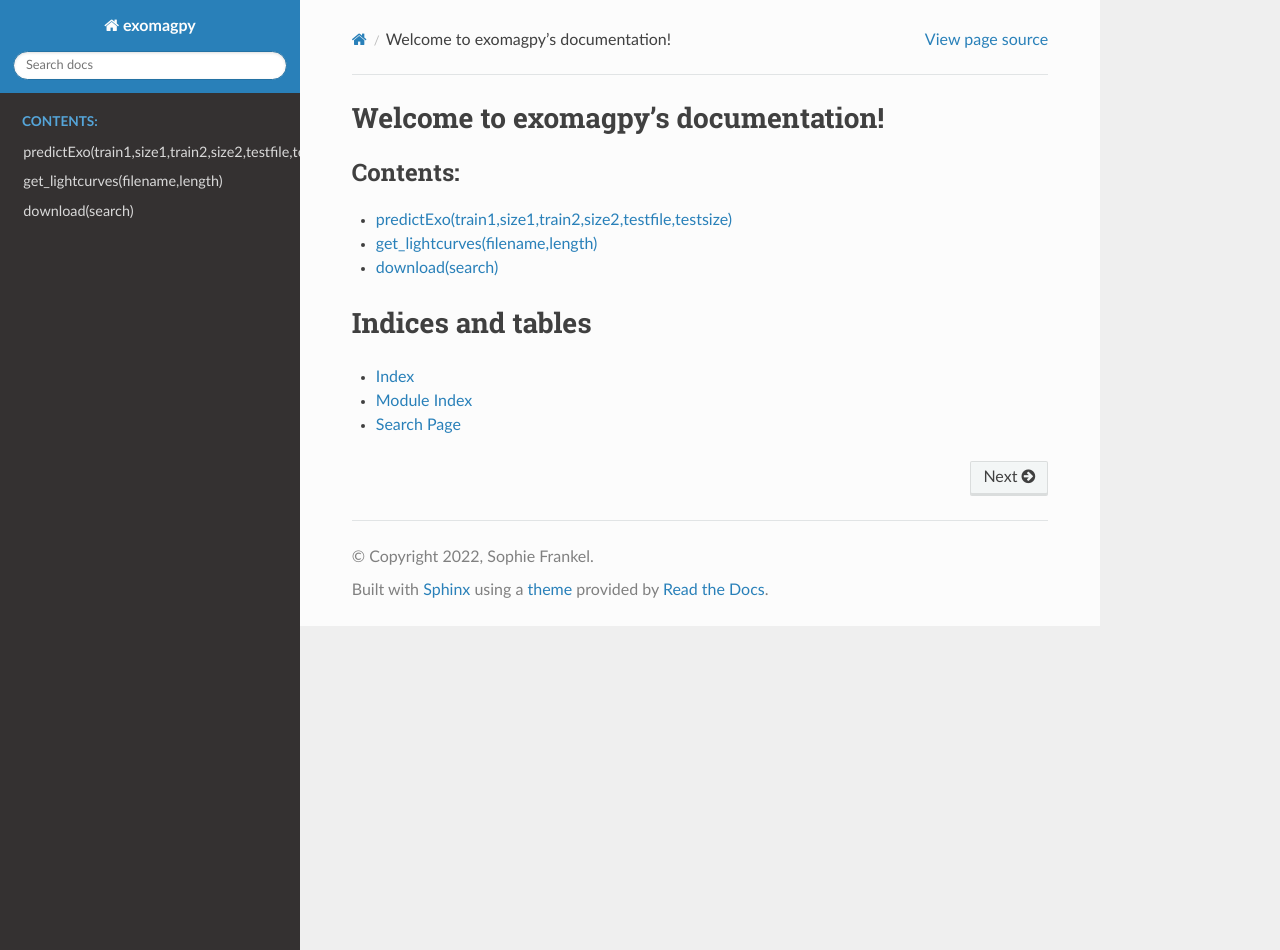
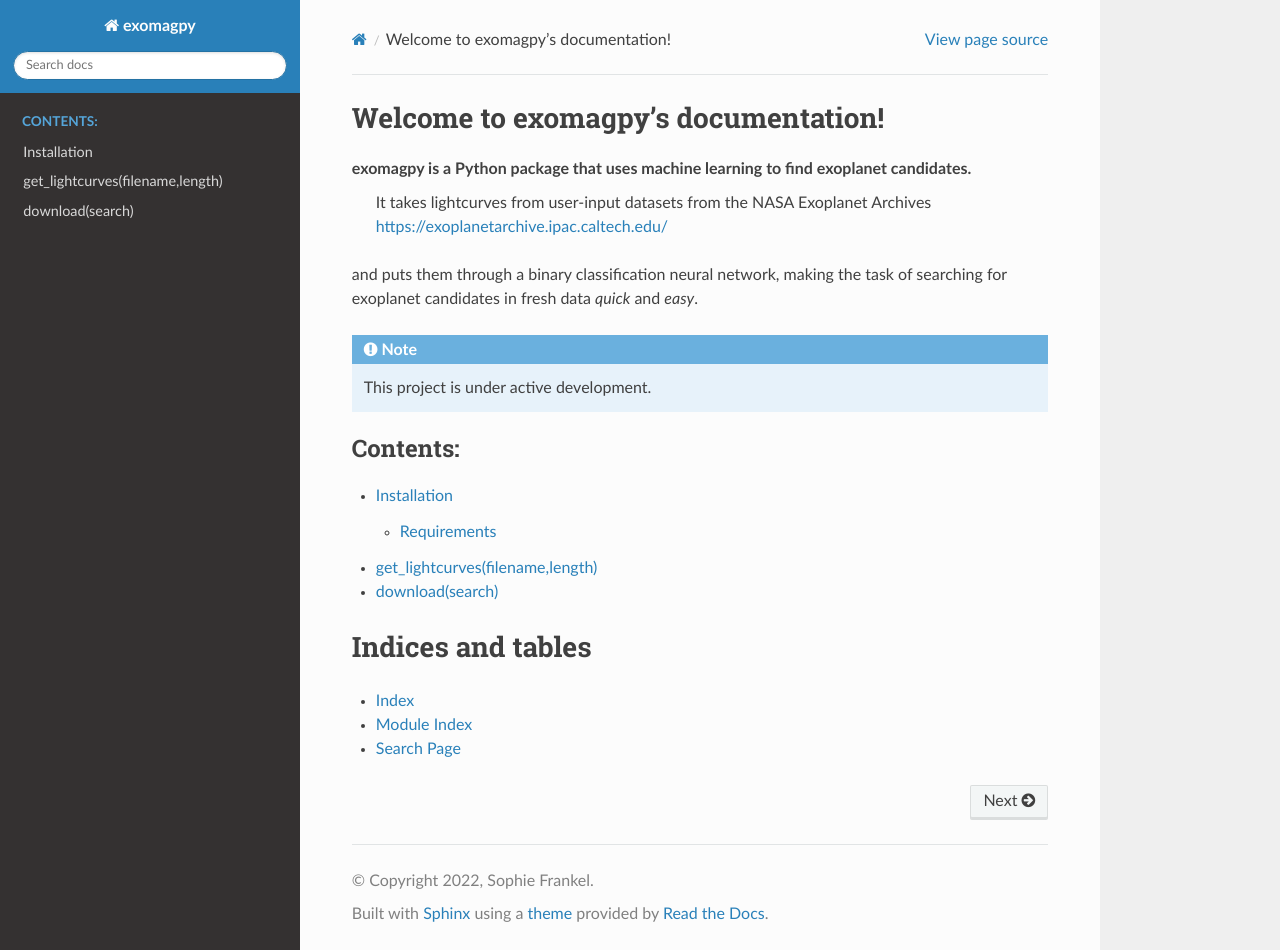
Before and after one commit to quasoph/exomagpy, a Sphinx documentation site: the page built from docs/index.rst, in a window 1280 px wide and 950 px high. Built offline with Sphinx 7.4.7 and the Read the Docs theme 2.0.0, drawn with Linux system fonts in a browser that asks for light colours.

Commit message:
Created api, installation and tutorial rst files

```diff
--- a/docs/exo_ml.rst
+++ /dev/null
@@ -1,20 +0,0 @@
-.. _exoplanet machine learning:
-
-predictExo(train1,size1,train2,size2,testfile,testsize)
-====================================
-
-Function to detect exoplanets using machine learning. Displays a lightcurve plot with positive or negative result for exoplanets for each input TIC ID.
-
-train1: path or filename for a .csv file containing list of confirmed exoplanet TIC IDs.
-size1: integer number of datapoints you want to use from exotrainfile.
-
-train2: path or filename for a .csv file containing list of false alarms/false positive TIC IDs.
-size2: integer number of datapoints you want to use from no_exotrainfile.
-
-test: path or filename for a .csv file containing list of TIC IDs that you want to test.
-testsize: integer number of datapoints you want to use from testfile.
-
-Note: large size1, size2 and/or testsize will result in a longer processing time.
-
-.. automodule:: exomagpy
-    :members:
--- a/docs/index.rst
+++ b/docs/index.rst
@@ -6,13 +6,21 @@
 Welcome to exomagpy's documentation!
 ==================================
 
+**exomagpy** is a Python package that uses machine learning to find exoplanet candidates.
+ It takes lightcurves from user-input datasets from the NASA Exoplanet Archives `<https://exoplanetarchive.ipac.caltech.edu/>`_
+and puts them through a binary classification neural network, making the task of searching for
+exoplanet candidates in fresh data *quick* and *easy*.
+
+.. note::
+   This project is under active development.
+
 .. toctree::
    :maxdepth: 2
    :caption: Contents:
 
-   exo_ml.rst
-   get_lightcurves.rst
-   dfunc.rst
+   installation.rst
+   tutorials.rst
+   api.rst
 
 
 Indices and tables
```
Also changed, not shown: docs/installation.rst (added, +17 -0 lines), docs/api.rst (renamed from docs/dfunc.rst), docs/tutorials.rst (renamed from docs/get_lightcurves.rst).
